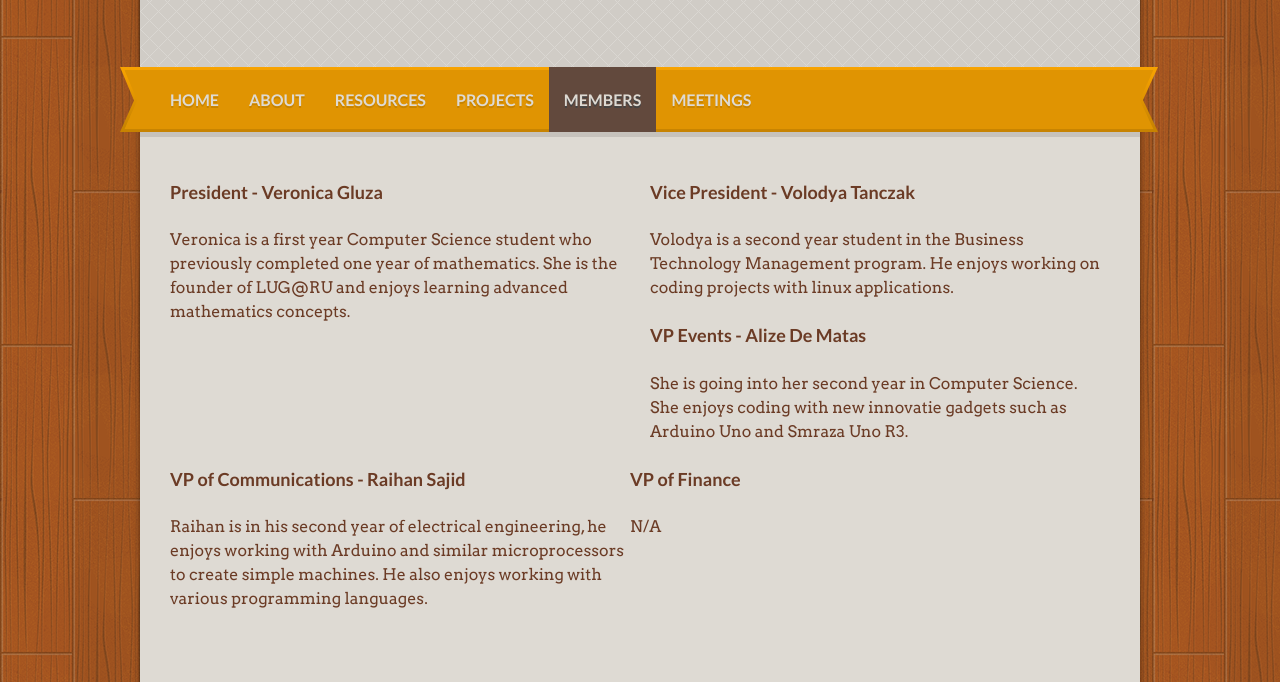
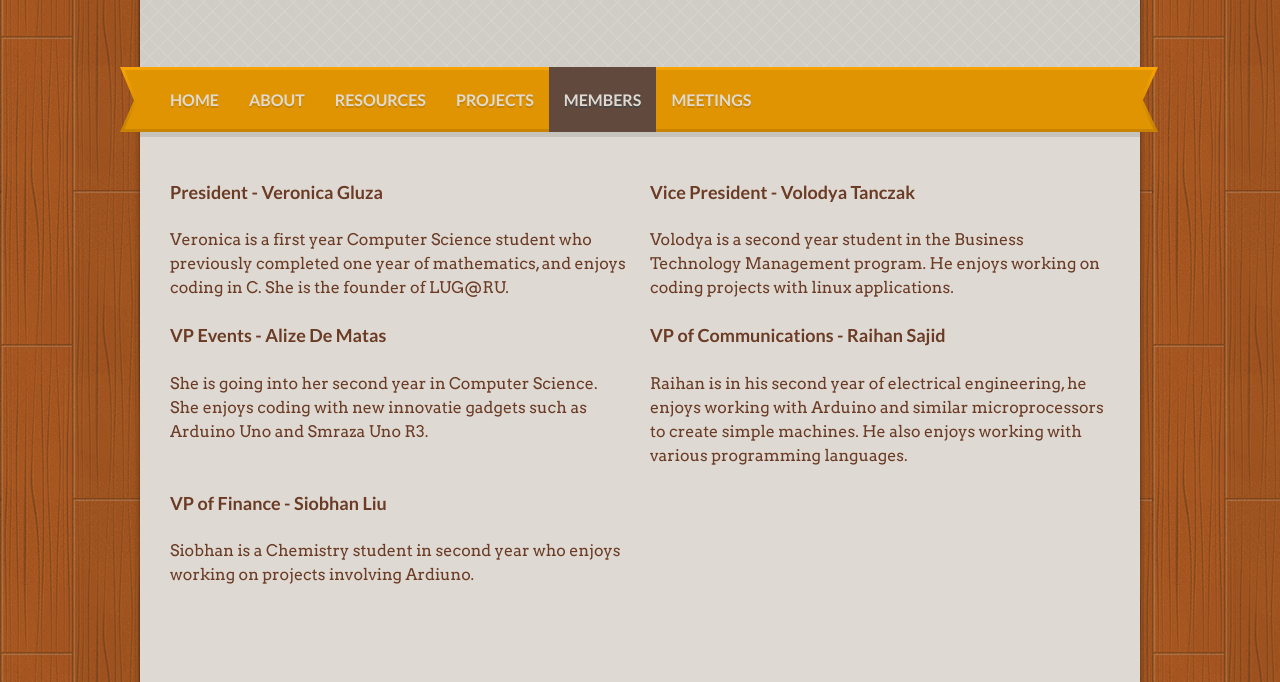
Before and after one commit to LUGRyerson/LUGRyerson.github.io, a plain HTML site: page members.html in a window 1280 px wide. Shown: the part 118-800 px from the top of the page. Drawn offline with nearby package versions, Linux system fonts and the light colour scheme.

Commit message:
Formatting and Entry change

```diff
--- a/members.html
+++ b/members.html
@@ -68,10 +68,11 @@
 				<div class="page-content">
 
 					<!-- entry-content -->
+		        		<!-- entry-content -->
 		        		<!-- 2 cols -->
 						<div class="one-half">
 							<h4>President - Veronica Gluza</h4>
-							Veronica is a first year Computer Science student who previously completed one year of mathematics. She is the founder of LUG@RU and enjoys learning advanced mathematics concepts.
+							Veronica is a first year Computer Science student who previously completed one year of mathematics, and enjoys coding in C. She is the founder of LUG@RU.
 						</div>
 
 						<div class="one-half last">
@@ -79,7 +80,7 @@
 							Volodya is a second year student in the Business Technology Management program. He enjoys working on coding projects with linux applications.
 						</div>
 
-						<div class="one-half last">
+						<div class="one-half">
 							<h4 >VP Events - Alize De Matas</h4>
 							She is going into her second year in Computer Science. She enjoys coding with new innovatie gadgets such as Arduino Uno and Smraza Uno R3.
 						</div>
@@ -90,8 +91,8 @@
 						</div>
 
 						<div class="one-half last">
-							<h4 >VP of Finance</h4>
-							N/A
+							<h4 >VP of Finance - Siobhan Liu</h4>
+							Siobhan is a Chemistry student in second year who enjoys working on projects involving Ardiuno.
 						</div>
 
 						<div class="cf"></div>
```
